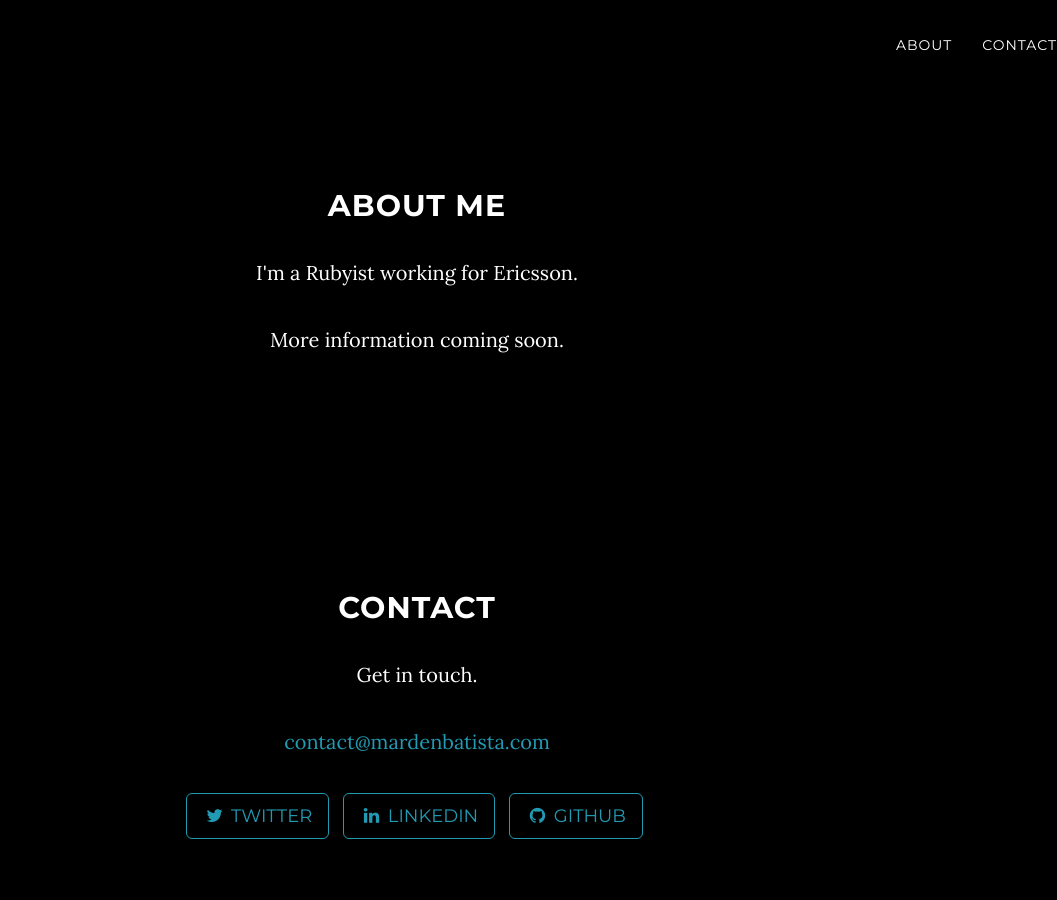
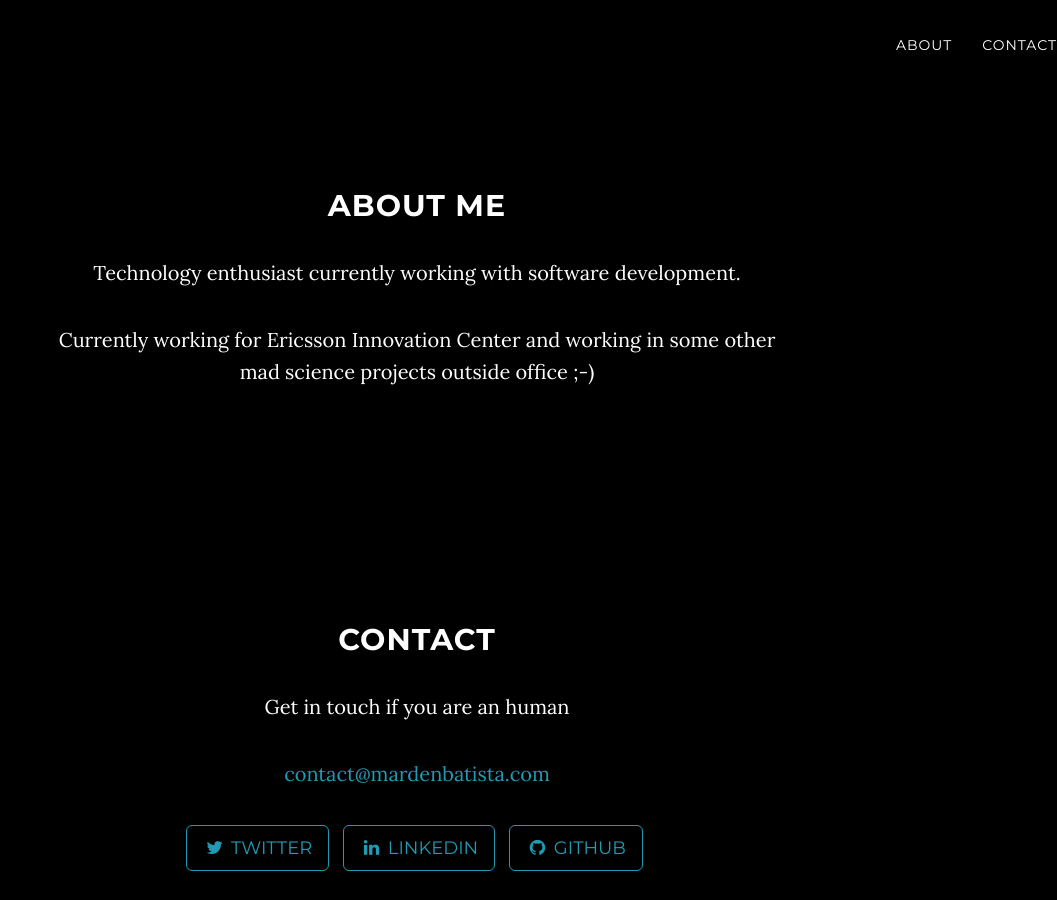
Before and after one commit to MardenB/MardenB.github.io, a Jekyll site: the page built from index.html, in a window 1280 px wide and 900 px high, scrolled down 911 px. Shown: the whole window, without its empty margins (223-1280 px from the left). Built offline with Jekyll 4.4.1, drawn with Linux system fonts in a browser that asks for light colours.

Commit message:
Including some text changes

```diff
--- a/_includes/about.html
+++ b/_includes/about.html
@@ -3,8 +3,8 @@
         <div class="row">
             <div class="col-lg-8 col-lg-offset-2">
                 <h2>About Me</h2>
-                <p>I'm a Rubyist working for Ericsson.</p>
-                <p>More information coming soon.</p>
+                <p>Technology enthusiast currently working with software development.</p>
+                <p>Currently working for Ericsson Innovation Center and working in some other mad science projects outside office ;-)</p>
             </div>
         </div>
     </section>
--- a/_includes/contact.html
+++ b/_includes/contact.html
@@ -3,7 +3,7 @@
         <div class="row">
             <div class="col-lg-8 col-lg-offset-2">
                 <h2>Contact</h2>
-                <p>Get in touch.</p>
+                <p>Get in touch if you are an human</p>
                 <p><a href="mailto:{{ site.email }}">{{ site.email }}</a>
                 </p>
                 <ul class="list-inline banner-social-buttons">
```
